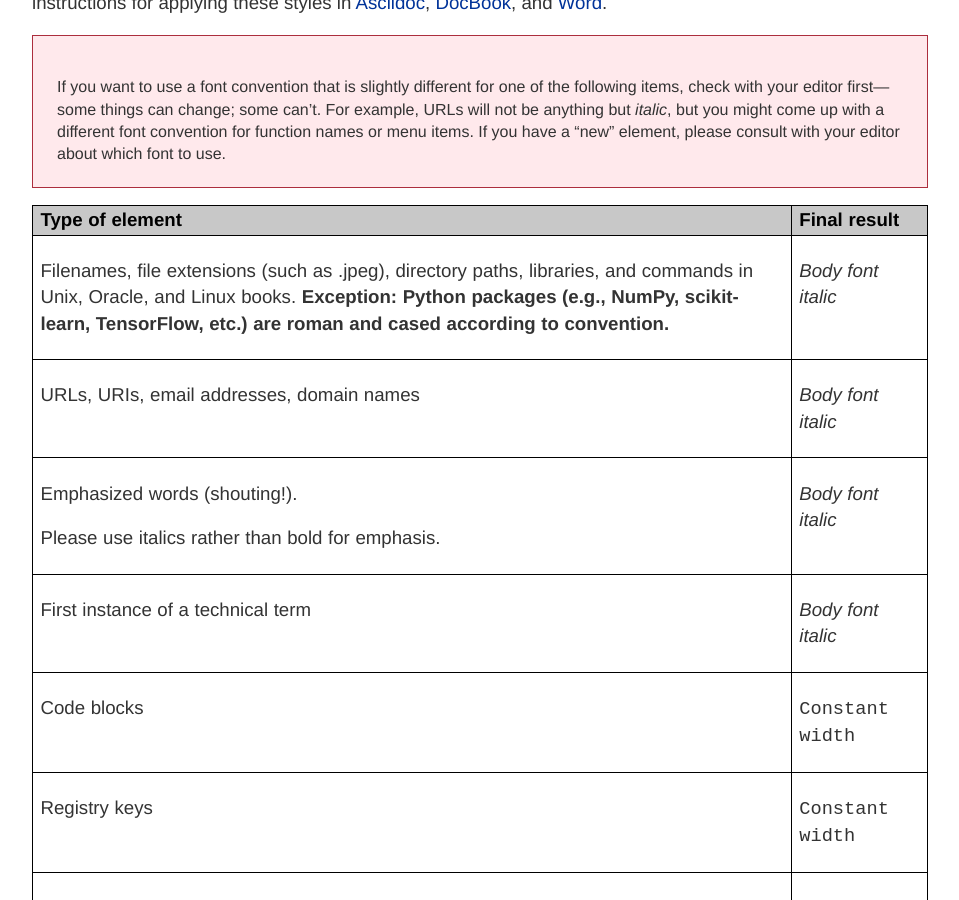
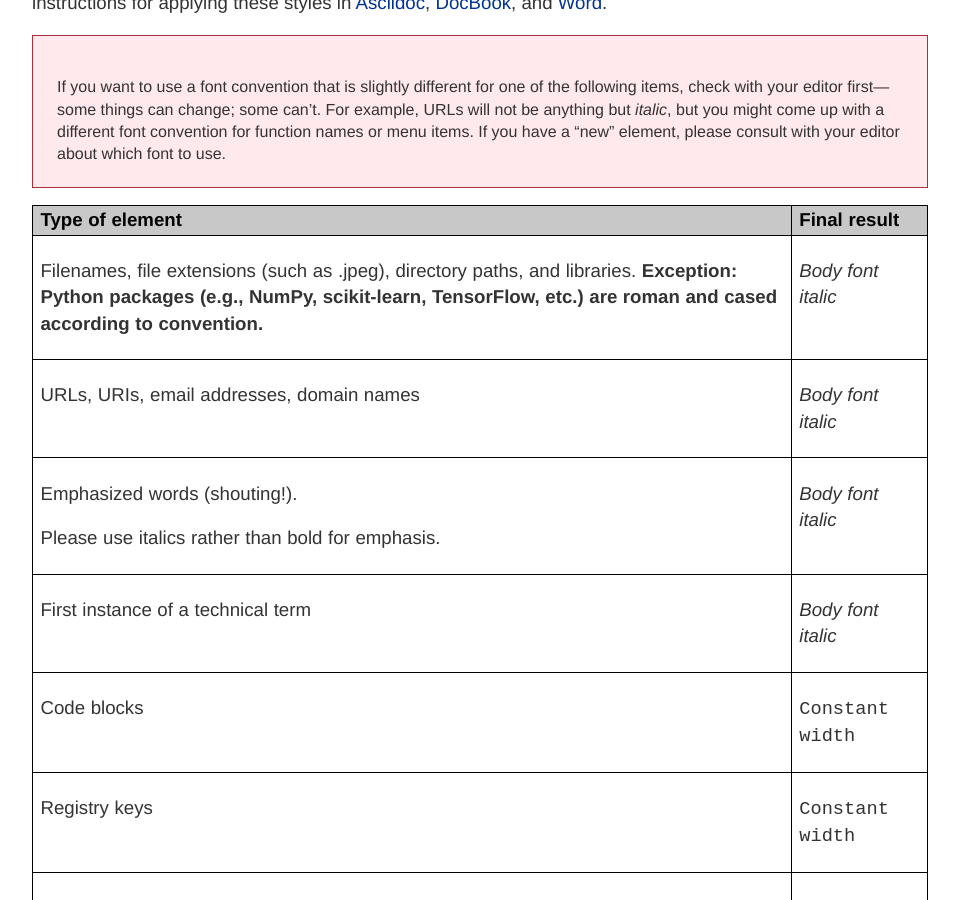
Before and after one commit to oreillymedia/production-resources, a Jekyll site: the page built from styleguide/index.md, in a window 1280 px wide and 900 px high, scrolled down 15010 px. Shown: the whole window, without its empty margins (160-1119 px from the left). Built offline with Jekyll 4.4.1, drawn with Linux system fonts in a browser that asks for light colours.

Commit message:
removing Linux/Unix/Oracle ital instructions again

```diff
--- a/styleguide/index.md
+++ b/styleguide/index.md
@@ -804,7 +804,7 @@ title: O'Reilly Style Guide
 <tbody>
 <tr>
 
-<td><p>Filenames, file extensions (such as .jpeg), directory paths, libraries, and commands in Unix, Oracle, and Linux books. <strong>Exception: Python packages (e.g., NumPy, scikit-learn, TensorFlow, etc.) are roman and cased according to convention.</strong></p></td>
+<td><p>Filenames, file extensions (such as .jpeg), directory paths, and libraries. <strong>Exception: Python packages (e.g., NumPy, scikit-learn, TensorFlow, etc.) are roman and cased according to convention.</strong></p></td>
 <td><p><em>Body font italic</em></p></td>
 </tr>
 <tr>
```
